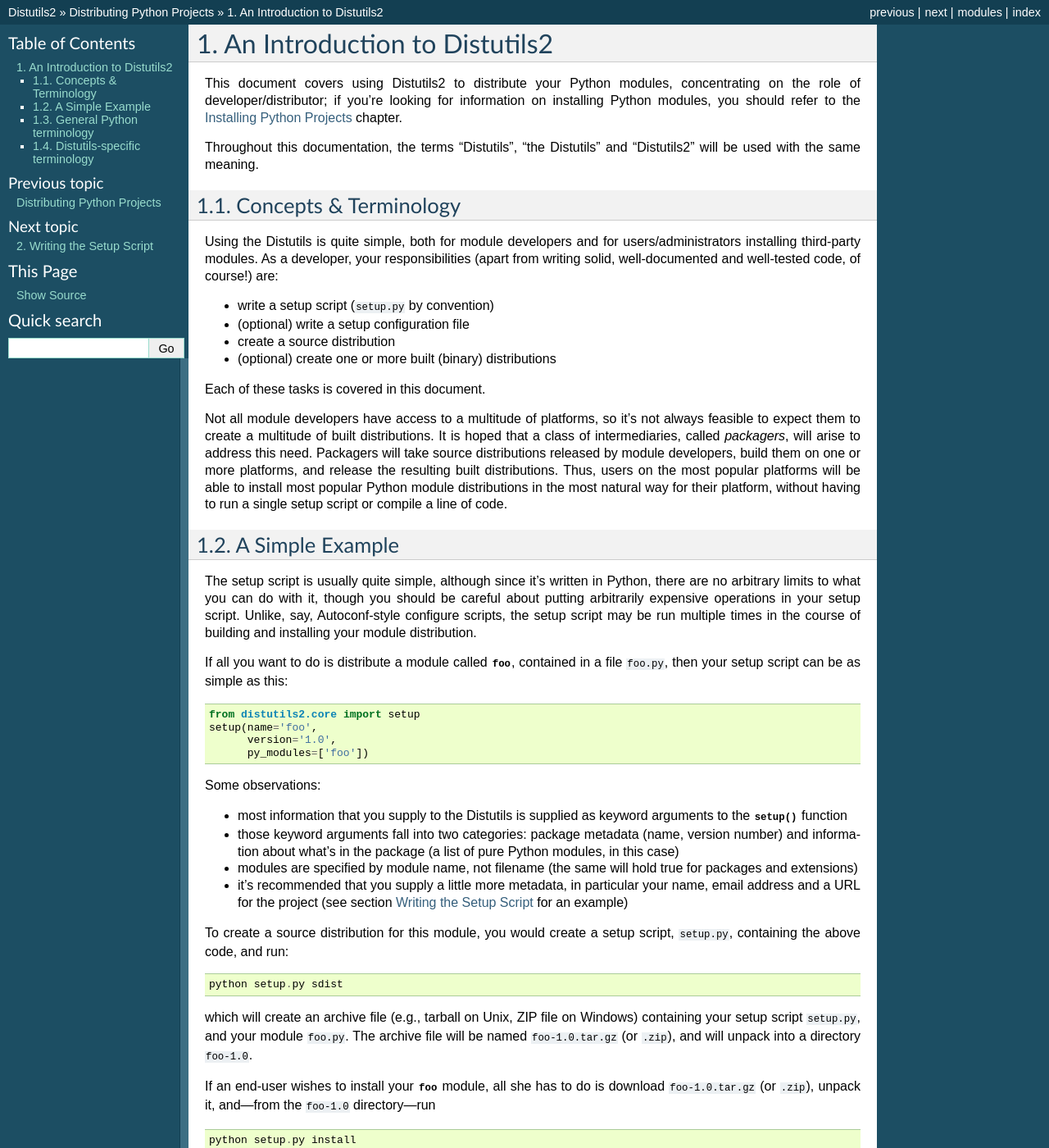
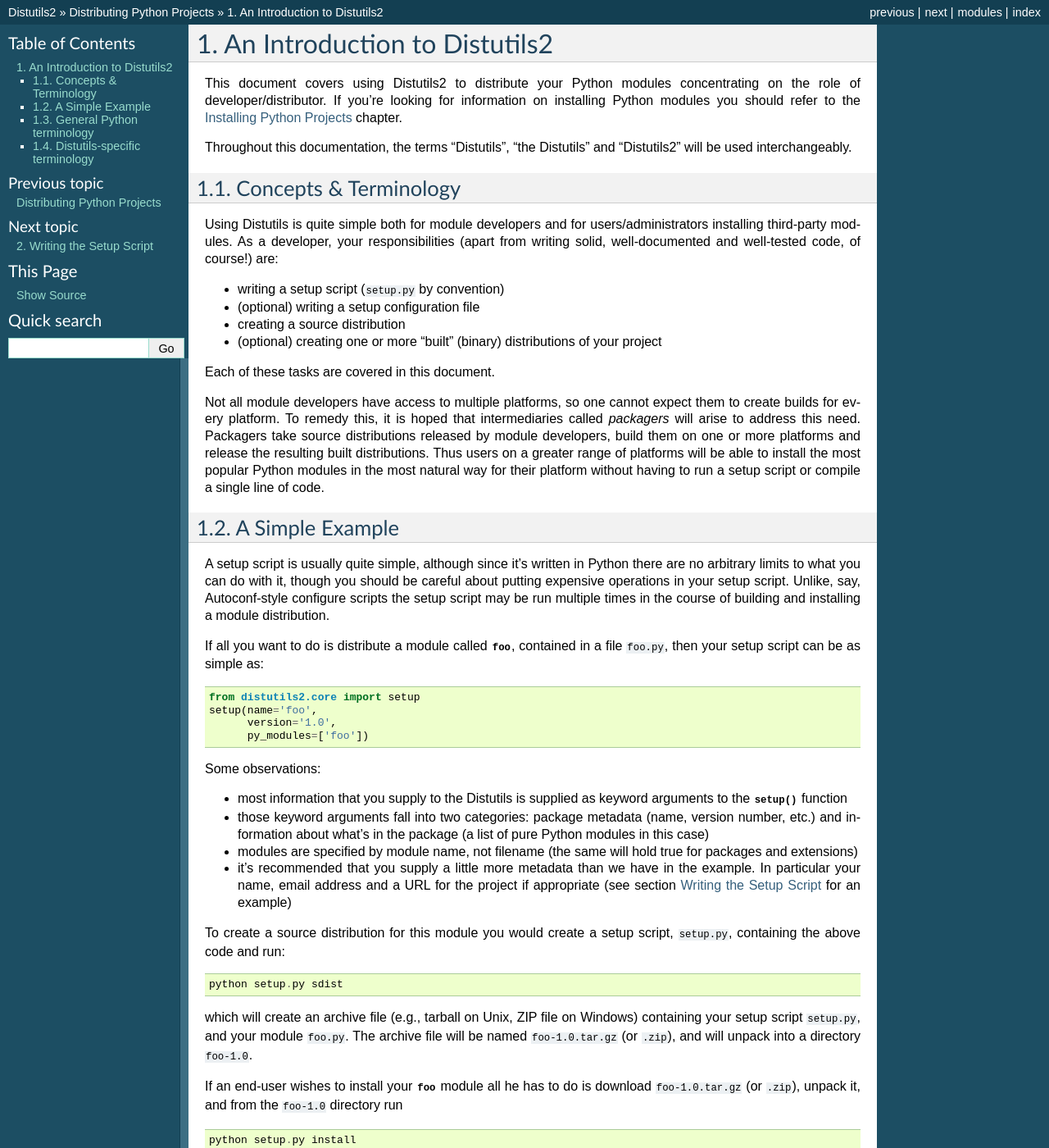
Before and after one commit to crateio/distutils2, a Sphinx documentation site: the page built from docs/source/distutils/introduction.rst, in a window 1280 px wide and 1400 px high. Shown: the whole window at 82% size. Built offline with Sphinx 7.4.7, drawn with Linux system fonts in a browser that asks for light colours; some of the changed text lies outside the part shown.

Commit message:
Edited distutils/introduction.rst  Spiffy happy things have been improved in the English.

```diff
--- a/docs/source/distutils/introduction.rst
+++ b/docs/source/distutils/introduction.rst
@@ -4,43 +4,42 @@
 An Introduction to Distutils2
 *****************************
 
-This document covers using Distutils2 to distribute your Python modules,
-concentrating on the role of developer/distributor; if you're looking for
-information on installing Python modules, you should refer to the
+This document covers using Distutils2 to distribute your Python modules
+concentrating on the role of developer/distributor.  If you're looking for
+information on installing Python modules you should refer to the
 :ref:`install-index` chapter.
 
 Throughout this documentation, the terms "Distutils", "the Distutils" and
-"Distutils2" will be used with the same meaning.
+"Distutils2" will be used interchangeably.
 
 .. _distutils-concepts:
 
 Concepts & Terminology
 ======================
 
-Using the Distutils is quite simple, both for module developers and for
+Using Distutils is quite simple both for module developers and for
 users/administrators installing third-party modules.  As a developer, your
 responsibilities (apart from writing solid, well-documented and well-tested
 code, of course!) are:
 
-* write a setup script (:file:`setup.py` by convention)
+* writing a setup script (:file:`setup.py` by convention)
 
-* (optional) write a setup configuration file
+* (optional) writing a setup configuration file
 
-* create a source distribution
+* creating a source distribution
 
-* (optional) create one or more built (binary) distributions
+* (optional) creating one or more "built" (binary) distributions of your project
 
-Each of these tasks is covered in this document.
+Each of these tasks are covered in this document.
 
-Not all module developers have access to a multitude of platforms, so it's not
-always feasible to expect them to create a multitude of built distributions.  It
-is hoped that a class of intermediaries, called *packagers*, will arise to
-address this need.  Packagers will take source distributions released by module
-developers, build them on one or more platforms, and release the resulting built
-distributions.  Thus, users on the most popular platforms will be able to
-install most popular Python module distributions in the most natural way for
-their platform, without having to run a single setup script or compile a line of
-code.
+Not all module developers have access to multiple platforms, so one cannot
+expect them to create builds for every platform.  To remedy this, it is hoped
+that intermediaries called *packagers* will arise to address this need.
+Packagers take source distributions released by module developers,
+build them on one or more platforms and release the resulting built
+distributions.  Thus users on a greater range of platforms will be able to
+install the most popular Python modules in the most natural way for their
+platform without having to run a setup script or compile a single line of code.
 
 
 .. _distutils-simple-example:
@@ -48,15 +47,15 @@
 A Simple Example
 ================
 
-The setup script is usually quite simple, although since it's written in Python,
+A setup script is usually quite simple, although since it's written in Python
 there are no arbitrary limits to what you can do with it, though you should be
-careful about putting arbitrarily expensive operations in your setup script.
-Unlike, say, Autoconf-style configure scripts, the setup script may be run
-multiple times in the course of building and installing your module
+careful about putting expensive operations in your setup script.
+Unlike, say, Autoconf-style configure scripts the setup script may be run
+multiple times in the course of building and installing a module
 distribution.
 
 If all you want to do is distribute a module called :mod:`foo`, contained in a
-file :file:`foo.py`, then your setup script can be as simple as this::
+file :file:`foo.py`, then your setup script can be as simple as::
 
    from distutils2.core import setup
    setup(name='foo',
@@ -69,18 +68,18 @@
   arguments to the :func:`setup` function
 
 * those keyword arguments fall into two categories: package metadata (name,
-  version number) and information about what's in the package (a list of pure
-  Python modules, in this case)
+  version number, etc.) and information about what's in the package (a list
+  of pure Python modules in this case)
 
 * modules are specified by module name, not filename (the same will hold true
   for packages and extensions)
 
-* it's recommended that you supply a little more metadata, in particular your
-  name, email address and a URL for the project (see section :ref:`setup-script`
-  for an example)
+* it's recommended that you supply a little more metadata than we have in the
+  example.  In particular your name, email address and a URL for the
+  project if appropriate (see section :ref:`setup-script` for an example)
 
-To create a source distribution for this module, you would create a setup
-script, :file:`setup.py`, containing the above code, and run::
+To create a source distribution for this module you would create a setup
+script, :file:`setup.py`, containing the above code and run::
 
    python setup.py sdist
 
@@ -89,32 +88,32 @@
 The archive file will be named :file:`foo-1.0.tar.gz` (or :file:`.zip`), and
 will unpack into a directory :file:`foo-1.0`.
 
-If an end-user wishes to install your :mod:`foo` module, all she has to do is
-download :file:`foo-1.0.tar.gz` (or :file:`.zip`), unpack it, and---from the
-:file:`foo-1.0` directory---run ::
+If an end-user wishes to install your :mod:`foo` module all he has to do is
+download :file:`foo-1.0.tar.gz` (or :file:`.zip`), unpack it, and from the
+:file:`foo-1.0` directory run ::
 
    python setup.py install
 
-which will ultimately copy :file:`foo.py` to the appropriate directory for
+which will copy :file:`foo.py` to the appropriate directory for
 third-party modules in their Python installation.
 
-This simple example demonstrates some fundamental concepts of the Distutils.
+This simple example demonstrates some fundamental concepts of Distutils.
 First, both developers and installers have the same basic user interface, i.e.
 the setup script.  The difference is which Distutils *commands* they use: the
 :command:`sdist` command is almost exclusively for module developers, while
-:command:`install` is more often for installers (although most developers will
-want to install their own code occasionally).
+:command:`install` is more often used by installers (although some developers
+will want to install their own code occasionally).
 
-If you want to make things really easy for your users, you can create one or
-more built distributions for them.  For instance, if you are running on a
-Windows machine, and want to make things easy for other Windows users, you can
+If you want to make things really easy for your users, you can create more
+than one built distributions for them.  For instance, if you are running on a
+Windows machine and want to make things easy for other Windows users, you can
 create an executable installer (the most appropriate type of built distribution
 for this platform) with the :command:`bdist_wininst` command.  For example::
 
    python setup.py bdist_wininst
 
 will create an executable installer, :file:`foo-1.0.win32.exe`, in the current
-directory. You can find out what distribution formats are available at any time
+directory.  You can find out what distribution formats are available at any time
 by running ::
 
    python setup.py bdist --help-formats
@@ -125,42 +124,42 @@
 General Python terminology
 ==========================
 
-If you're reading this document, you probably have a good idea of what modules,
-extensions, and so forth are.  Nevertheless, just to be sure that everyone is
-operating from a common starting point, we offer the following glossary of
-common Python terms:
+If you're reading this document, you probably have a good idea of what Python
+modules, extensions and so forth are.  Nevertheless, just to be sure that
+everyone is on the same page, here's a quick overview of Python terms:
 
 module
-   the basic unit of code reusability in Python: a block of code imported by some
-   other code.  Three types of modules concern us here: pure Python modules,
-   extension modules, and packages.
+   The basic unit of code reusability in Python: a block of code imported by
+   some other code.  Three types of modules are important to us here: pure
+   Python modules, extension modules and packages.
 
 pure Python module
-   a module written in Python and contained in a single :file:`.py` file (and
-   possibly associated :file:`.pyc` and/or :file:`.pyo` files).  Sometimes referred
-   to as a "pure module."
+   A module written in Python and contained in a single :file:`.py` file (and
+   possibly associated :file:`.pyc` and/or :file:`.pyo` files).  Sometimes
+   referred to as a "pure module."
 
 extension module
-   a module written in the low-level language of the Python implementation: C/C++
-   for Python, Java for Jython. Typically contained in a single dynamically
-   loadable pre-compiled file, e.g. a shared object (:file:`.so`) file for Python
+   A module written in the low-level language of the Python implementation: C/C++
+   for Python, Java for Jython.  Typically contained in a single dynamically
+   loaded pre-compiled file, e.g. a shared object (:file:`.so`) file for Python
    extensions on Unix, a DLL (given the :file:`.pyd` extension) for Python
-   extensions on Windows, or a Java class file for Jython extensions.  (Note that
-   currently, the Distutils only handles C/C++ extensions for Python.)
+   extensions on Windows, or a Java class file for Jython extensions.  Note that
+   currently Distutils only handles C/C++ extensions for Python.
 
 package
-   a module that contains other modules; typically contained in a directory in the
-   filesystem and distinguished from other directories by the presence of a file
-   :file:`__init__.py`.
+   A module that contains other modules, typically contained in a directory of
+   the filesystem and distinguished from other directories by the presence of a
+   file :file:`__init__.py`.
 
 root package
-   the root of the hierarchy of packages.  (This isn't really a package, since it
-   doesn't have an :file:`__init__.py` file.  But we have to call it something.)
-   The vast majority of the standard library is in the root package, as are many
-   small, standalone third-party modules that don't belong to a larger module
-   collection. Unlike regular packages, modules in the root package can be found in
-   many directories: in fact, every directory listed in ``sys.path`` contributes
-   modules to the root package.
+   The root of the hierarchy of packages.  (This isn't really a package,
+   since it doesn't have an :file:`__init__.py` file.  But... we have to
+   call it something, right?)  The vast majority of the standard library is
+   in the root package, as are many small standalone third-party modules that
+   don't belong to a larger module collection.  Unlike regular packages,
+   modules in the root package can be found in many directories: in fact,
+   every directory listed in ``sys.path`` contributes modules to the root
+   package.
 
 
 .. _distutils-term:
@@ -169,25 +168,25 @@
 ==============================
 
 The following terms apply more specifically to the domain of distributing Python
-modules using the Distutils:
+modules using Distutils:
 
 module distribution
-   a collection of Python modules distributed together as a single downloadable
-   resource and meant to be installed *en masse*.  Examples of some well-known
+   A collection of Python modules distributed together as a single downloadable
+   resource and meant to be installed all as one.  Examples of some well-known
    module distributions are Numeric Python, PyXML, PIL (the Python Imaging
-   Library), or mxBase.  (This would be called a *package*, except that term is
-   already taken in the Python context: a single module distribution may contain
-   zero, one, or many Python packages.)
+   Library) or mxBase.  (Module distributions would be called a *package*,
+   except that term is already taken in the Python context: a single module
+   distribution may contain zero, one, or many Python packages.)
 
 pure module distribution
-   a module distribution that contains only pure Python modules and packages.
+   A module distribution that contains only pure Python modules and packages.
    Sometimes referred to as a "pure distribution."
 
 non-pure module distribution
-   a module distribution that contains at least one extension module.  Sometimes
+   A module distribution that contains at least one extension module.  Sometimes
    referred to as a "non-pure distribution."
 
 distribution root
-   the top-level directory of your source tree (or  source distribution); the
-   directory where :file:`setup.py` exists.  Generally  :file:`setup.py` will be
-   run from this directory.
+   The top-level directory of your source tree (or  source distribution).  The
+   directory where :file:`setup.py` exists.  Generally  :file:`setup.py` will
+   be run from this directory.
```
